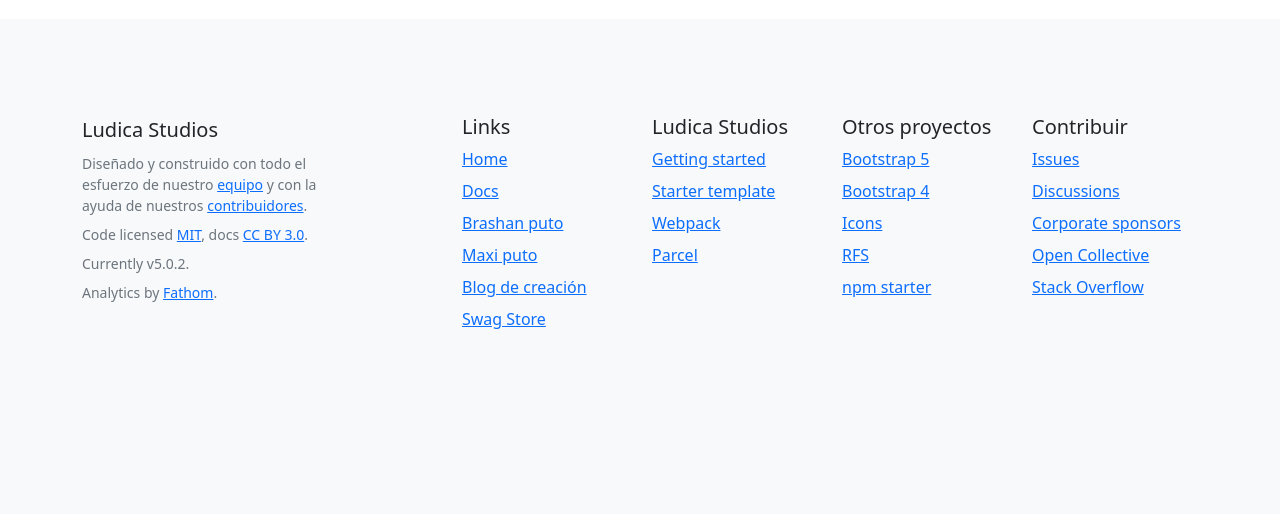
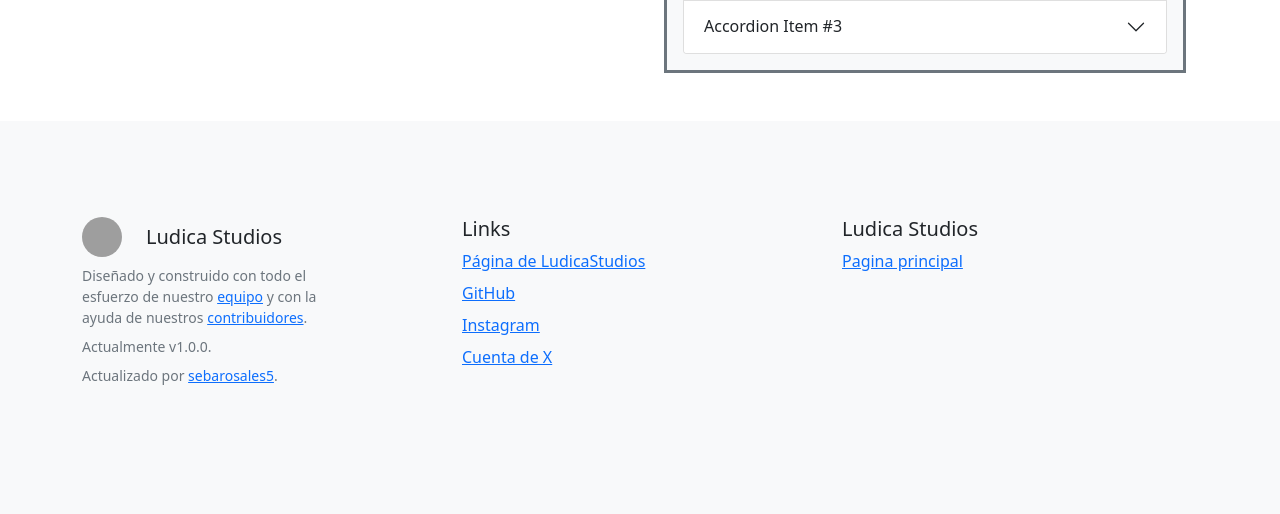
Before and after one commit to sebarosales5/LudicaStudios, a PHP site: page / in a window 1280 px wide. Shown: the part 1985-2499 px from the top of the page. Before the commit the page ends 2314 px from the top, so only its background shows below. Run offline with PHP 8.4, Linux system fonts and the light colour scheme; grey boxes are pictures that could not be loaded.

Commit message:
casi terminado

```diff
--- a/ProyectoFinalPagina/FrontEnd/index.php
+++ b/ProyectoFinalPagina/FrontEnd/index.php
@@ -18,7 +18,9 @@
             <nav class="navbar navbar-light bg-light">
   <form class="container-fluid justify-content-start">
     <button class="btn btn-outline-success me-2" type="button" data-bs-toggle="offcanvas" href="#offcanvasExample" role="button" aria-controls="offcanvasExample">☰</button>
+    <img src="../Otros/fotos/dinosaurioperoacolor.jpg" alt="Usuario" width="40" height="40" class="rounded-circle ms-auto">
     <div class="offcanvas offcanvas-start" tabindex="-1" id="offcanvasExample" aria-labelledby="offcanvasExampleLabel">
+      <p class="text-center"><img src="../Otros/fotos/dinosaurioperoacolor.jpg" alt="Usuario" width="40" height="40" class="rounded-circle me-auto"></p>
   <div class="offcanvas-header">
     <h5 class="offcanvas-title" id="offcanvasExampleLabel">¡Aprende mas de nosotros si te registras!</h5>
     <button type="button" class="btn-close text-reset" data-bs-dismiss="offcanvas" aria-label="Close"></button>
@@ -98,7 +100,9 @@ Draftosaurus es un juego de selección e intercambio rápido y ligero en el que
     <div class="carousel-item">
       <img src="../Otros/fotos/draftosaurus_detalle_tirano.webp" class="d-block w-100" alt="...">
       <div class="carousel-caption d-none d-md-block">
-        <h5 style="color: var(--bs-body-color);">Detalles de los desarrolladores</h5>
+        <h5 class="bg-warning text-dark p-2">Detalles del juego</h5>
+        <p class="bg-success bg-opacity-50 text-white p-3 rounded">Desarrollado por Antoine Bauza, Corentin Lebrat, Ludovic Maublanc, Theo Riviere</p>
+        <p class="bg-success bg-opacity-50 text-white p-3 rounded">Ilustrado por Jiahui Eva Gao, Roman Kucharski, Vipin Alex Jacob</p>
 
       </div>
     </div>
@@ -122,8 +126,14 @@ Draftosaurus es un juego de selección e intercambio rápido y ligero en el que
 <!-- Datos -->
   <div class="container mt-5 mb-5 bg-light text-black border border-3 border-secondary">
     <div class="row">
-      <div class="col-sm-7 py-4 px-3 col-12"> Lorem ipsum dolor sit amet consectetur adipisicing elit. Adipisci rem blanditiis dolores neque expedita distinctio at consectetur similique, iste soluta aliquid quia magnam, numquam eius qui molestiae et veritatis incidunt.</div>
-      <div class="col-sm-5 py-4 px-3 col-12"> Lorem ipsum dolor sit amet consectetur adipisicing elit. In, aperiam! Ipsa suscipit nesciunt, nam perferendis quos quidem recusandae repellendus quibusdam numquam provident hic corporis expedita laborum quam qui sed laudantium!</div>
+      <div class="col-sm-7 py-4 px-3 col-12">
+        <h4 class="text-success text-center fw-bold">LUDICA STUDIOS</h5>
+         <p class="pt-3 px-4 fs-5">Ludica Studios trabaja para que los mejores juegos de mesa estén a tu alcance, ¡Sin instalaciones y sin gastos!</p>
+      </div>
+      <div class="col-sm-5 py-4 px-3 col-12">
+        <p class="text-center"><img src="../Otros/fotos/Logo_color.jpg" class="rounded" style="width: 200px; height: 150px;" alt="Ejemplo"></p>
+        <p class="text-center"><button type="button" class="btn btn-outline-success" onclick="window.location.href='ludica.php'">¡Visita nuestra web!</button></p>
+      </div>
     </div>
   </div>
 
@@ -134,21 +144,21 @@ Draftosaurus es un juego de selección e intercambio rápido y ligero en el que
      <div class="p-3 border bg-light border-3 border-secondary">
       <div class="card">
           <div class="card-body">
-            <h5 class="card-title">Estadisticas</h5>
+            <h5 class="card-title text-center fs-3 text-danger fw-bold">Estadísticas</h5>
             <p class="card-text"></p>
-            <p class="card-text"><small class="text-body-secondary">Last updated 3 mins ago</small></p>
           </div>
-          <img src="../Otros/fotos/pasto1.jpg" class="card-img-bottom" alt="...">
+          <img src="../Otros/fotos/Detalles.png" class="card-img-bottom" alt="ficha con información">
         </div>
      </div>
     </div>
     <div class="col-sm-6 col-12">
       <div class="p-3 border bg-light border-3 border-secondary">
         <div class="d-grid gap-2">
-          <button class="btn btn-danger" type="button">Descargar PDF</button>
+          <a href="../Otros/descargas/instruccionesE.pdf" download class="btn btn-danger" type="button">Descargar PDF con instrucciones en español</a>
           <button class="btn btn-success" type="button">Sumario</button>
-          <button class="btn btn-primary" type="button">PDF ingles</button>
+          <a href="../Otros/descargas/instruccionesI.pdf" download class="btn btn-primary" type="button">Descargar PDF con instrucciones en inglés</a>
         </div>
+
        <!-- ACORDEON -->
         <div class="accordion" id="accordionExample">
   <div class="accordion-item">
@@ -201,37 +211,40 @@ Draftosaurus es un juego de selección e intercambio rápido y ligero en el que
   <div class="container py-5">
     <div class="row">
       <div class="col-lg-3 mb-3">
-        <a class="d-inline-flex align-items-center mb-2 link-dark text-decoration-none" href="/" aria-label="Bootstrap">
-          <span class="fs-5">Ludica Studios</span>
+        <a class="d-inline-flex align-items-center mb-2 link-dark text-decoration-none" href="ludica.php" aria-label="Bootstrap">
+          <img src="../Otros/fotos/Logo_color.jpg" alt="Usuario" width="40" height="40" class="rounded-circle me-auto">
+          <span class="fs-5 ps-4">Ludica Studios</span>
+
         </a>
         <ul class="list-unstyled small text-muted">
-          <li class="mb-2">Diseñado y construido con todo el esfuerzo de nuestro <a href="https://">equipo</a> y con la ayuda de nuestros <a href="https://chatgpt.com"> contribuidores</a>.</li>
-          <li class="mb-2">Code licensed <a href="https://github.com/twbs/bootstrap/blob/main/LICENSE" target="_blank" rel="license noopener">MIT</a>, docs <a href="https://creativecommons.org/licenses/by/3.0/" target="_blank" rel="license noopener">CC BY 3.0</a>.</li>
-          <li class="mb-2">Currently v5.0.2.</li>
-          <li class="mb-2">Analytics by <a href="https://usefathom.com/ref/ADZSBE" target="_blank" rel="noopener">Fathom</a>.</li>
+          <li class="mb-2">Diseñado y construido con todo el esfuerzo de nuestro <a href="ludica.php">equipo</a> y con la ayuda de nuestros <a href="https://chatgpt.com"> contribuidores</a>.</li>
+          <li class="mb-2">Actualmente v1.0.0.</li>
+          <li class="mb-2">Actualizado por <a href="https://github.com/sebarosales5" target="_blank" rel="noopener">sebarosales5</a>.</li>
         </ul>
       </div>
-      <div class="col-6 col-lg-2 offset-lg-1 mb-3">
+      <div class="col-6 col-lg-4 offset-lg-1 mb-3">
         <h5>Links</h5>
         <ul class="list-unstyled">
-          <li class="mb-2"><a href="/">Home</a></li>
-          <li class="mb-2"><a href="/docs/5.0/">Docs</a></li>
-          <li class="mb-2"><a href="/docs/5.0/examples/">Brashan puto</a></li>
-          <li class="mb-2"><a href="https://themes.getbootstrap.com/">Maxi puto</a></li>
-          <li class="mb-2"><a href="https://blog.getbootstrap.com/">Blog de creación</a></li>
-          <li class="mb-2"><a href="https://cottonbureau.com/people/bootstrap">Swag Store</a></li>
+          <li class="mb-2"><a href="ludica.php">Página de LudicaStudios </a></li>
+          <li class="mb-2"><a href="https://github.com/sebarosales5">GitHub</a></li>
+          <li class="mb-2"><a href="/docs/5.0/examples/">Instagram</a></li>
+          <li class="mb-2"><a href="https://themes.getbootstrap.com/">Cuenta de X</a></li>
         </ul>
       </div>
-      <div class="col-6 col-lg-2 mb-3">
+      <div class="col-6 col-lg-4 mb-3">
         <h5>Ludica Studios</h5>
         <ul class="list-unstyled">
-          <li class="mb-2"><a href="/docs/5.0/getting-started/">Getting started</a></li>
-          <li class="mb-2"><a href="/docs/5.0/examples/starter-template/">Starter template</a></li>
-          <li class="mb-2"><a href="/docs/5.0/getting-started/webpack/">Webpack</a></li>
-          <li class="mb-2"><a href="/docs/5.0/getting-started/parcel/">Parcel</a></li>
+          <li class="mb-2"><a href="ludica.php">Pagina principal</a></li>
+ <!--
+          <li class="mb-2"><a href="...">PlaceHolder</a></li>
+          <li class="mb-2"><a href="...">PlaceHolder</a></li>
+          <li class="mb-2"><a href="...">PlaceHolder</a></li>
+          -->
         </ul>
       </div>
-      <div class="col-6 col-lg-2 mb-3">
+       <!--
+
+      <div class="col-6 col-lg-2 modificar los "4" por "2" en esta parte en las dos estructuras de arriba cuando descomentemos mb-3">
         <h5>Otros proyectos</h5>
         <ul class="list-unstyled">
           <li class="mb-2"><a href="https://github.com/twbs/bootstrap">Bootstrap 5</a></li>
@@ -241,6 +254,7 @@ Draftosaurus es un juego de selección e intercambio rápido y ligero en el que
           <li class="mb-2"><a href="https://github.com/twbs/bootstrap-npm-starter">npm starter</a></li>
         </ul>
       </div>
+
       <div class="col-6 col-lg-2 mb-3">
         <h5>Contribuir</h5>
         <ul class="list-unstyled">
@@ -251,6 +265,9 @@ Draftosaurus es un juego de selección e intercambio rápido y ligero en el que
           <li class="mb-2"><a href="https://stackoverflow.com/questions/tagged/bootstrap-5">Stack Overflow</a></li>
         </ul>
       </div>
+
+          -->
+
     </div>
   </div>
 </footer>
```
Also changed, not shown: ProyectoFinalPagina/FrontEnd/ludica.php (added, +40 -0 lines), ProyectoFinalPagina/Otros/fotos/Detalles.png (added), ProyectoFinalPagina/Otros/fotos/MasDetalles.png (added), 2 other files.
